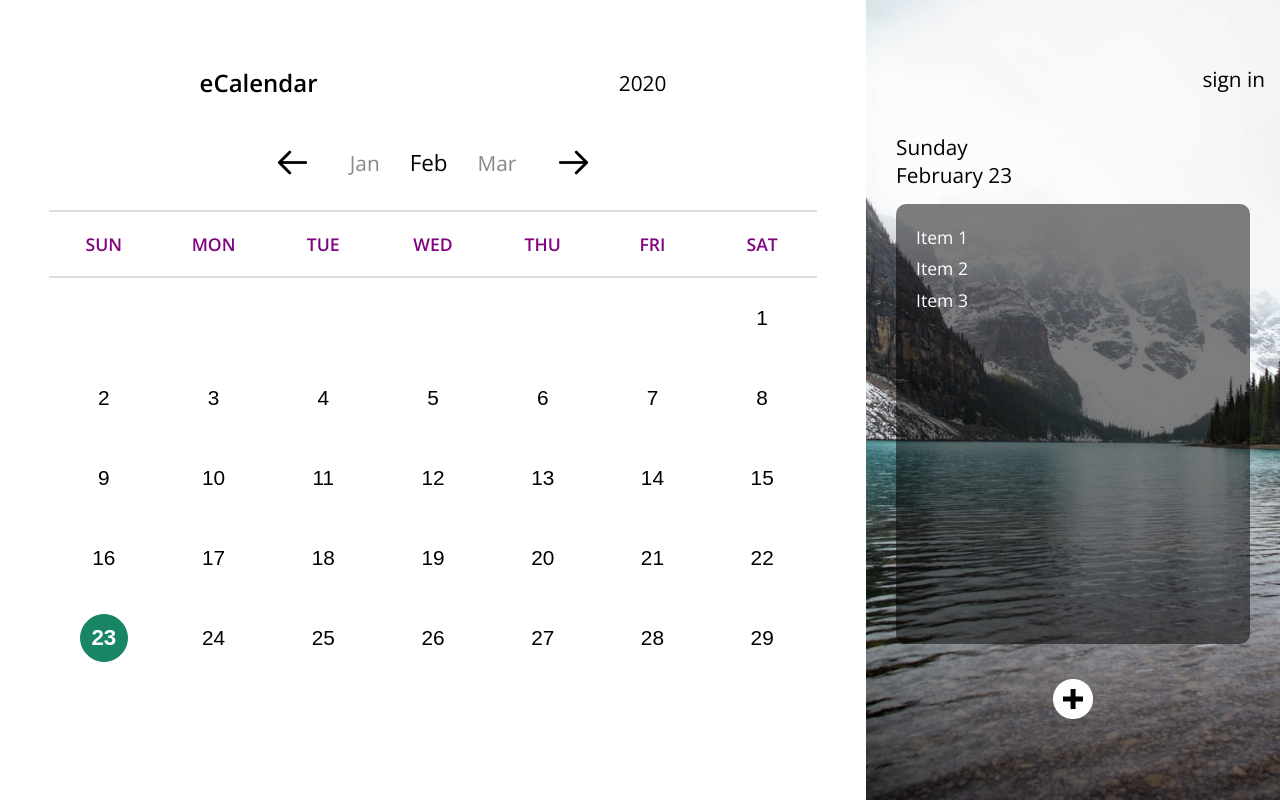
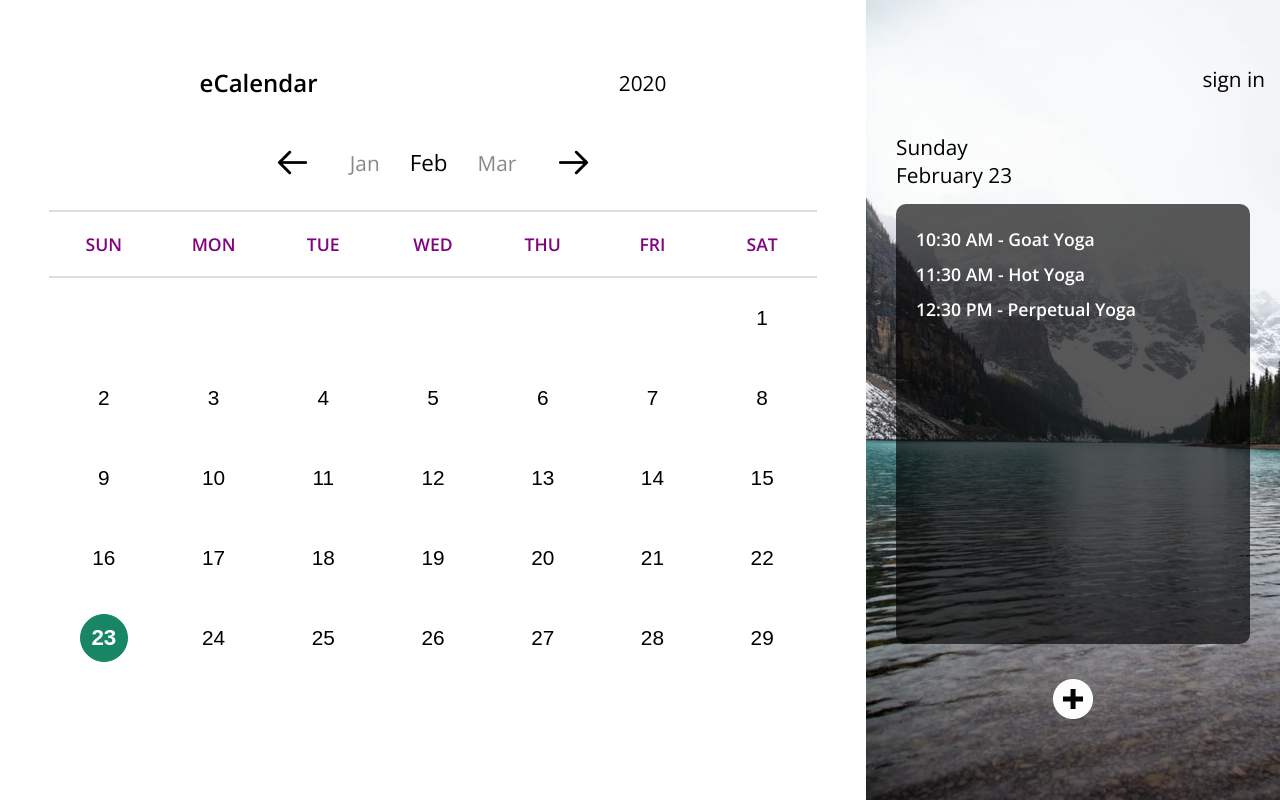
Before and after one commit to Chingu-Solo/solo-koala-159, a React (Create React App) app in the folder jalisa-tier2-ecalendar/: page / in a window 1280 px wide. Built offline with nearby package versions, Linux system fonts and the light colour scheme.

Commit message:
hard coded values to eventslist

```diff
--- a/jalisa-tier2-ecalendar/src/components/Calendar.js
+++ b/jalisa-tier2-ecalendar/src/components/Calendar.js
@@ -89,7 +89,7 @@ const CalendarContainer = styled.div`
 
   @media (max-width: 768px) {
     padding-top: 0;
-    margin-bottom: 40px;
+    margin-bottom: 20px;
     width: 90%;
   }
 `;
@@ -246,4 +246,9 @@ const DateCell = styled.button`
     width: 1rem;
     height: 1rem;
   }
+
+  @media (max-width: 320px) {
+    width: 0.8rem;
+    height: 0.8rem;
+  }
 `;
--- a/jalisa-tier2-ecalendar/src/components/EventsList.js
+++ b/jalisa-tier2-ecalendar/src/components/EventsList.js
@@ -21,14 +21,37 @@ const EventsList = ({ date, selectedDate }) => {
 
   const [eventsList, setEventsList] = useState([
     {
-      title: '',
-      startDate: '',
-      endDate: '',
-      begins: '',
-      ends: '',
-      people: '',
-      location: '',
-      description: ''
+      id: 1,
+      title: 'Goat Yoga',
+      startDate: '3/20/2020',
+      endDate: '3/20/2020',
+      begins: '10:30 AM',
+      ends: '11:30 AM',
+      people: 'me',
+      location: 'gym',
+      description: 'Yoga with goats'
+    },
+    {
+      id: 2,
+      title: 'Hot Yoga',
+      startDate: '3/20/2020',
+      endDate: '3/20/2020',
+      begins: '11:30 AM',
+      ends: '12:30 PM',
+      people: 'me',
+      location: 'gym',
+      description: 'Yoga in a hot room'
+    },
+    {
+      id: 3,
+      title: 'Perpetual Yoga',
+      startDate: '3/20/2020',
+      endDate: '3/20/2020',
+      begins: '12:30 PM',
+      ends: '1:30 PM',
+      people: 'me',
+      location: 'gym',
+      description: 'Yoga'
     }
   ]);
 
@@ -71,9 +94,9 @@ const EventsList = ({ date, selectedDate }) => {
         <MonthDate>{monthDate}</MonthDate>
         <EventsListContainer>
           <ul>
-            <li>Item 1</li>
-            <li>Item 2</li>
-            <li>Item 3</li>
+            {eventsList.map(event => (
+              <li key={event.id}>{event.begins} - {event.title}</li>
+            ))}
           </ul>
         </EventsListContainer>
         <AddEvent>
@@ -111,7 +134,6 @@ const EventsPanel = styled.div`
   background-size: cover;
 
   @media (max-width: 768px) {
-    bottom: 0;
     margin-left: 0;
     width: calc(100% - 30px);
     padding-top: 5px;
@@ -145,13 +167,14 @@ const MonthDate = styled.div`
 
 const EventsListContainer = styled.div`
   border-radius: 10px;
-  background-color: rgba(0, 0, 0, 0.5);
+  background-color: rgba(0, 0, 0, 0.65);
   margin-top: 15px;
   margin-right: 30px;
   height: 55vh;
   overflow: auto;
   font-size: 1.1rem;
-  line-height: 1.8;
+  line-height: 2;
+  font-weight: 600;
 
   ul {
     padding: 0px 20px;
@@ -171,8 +194,7 @@ const AddEvent = styled.div`
   display: flex;
   justify-content: center;
   margin-right: 30px;
-  margin-top: 35px;
-  margin-bottom: 35px;
+  padding: 35px 0;
 `;
 
 const AddEventIcon = styled.img`
```
